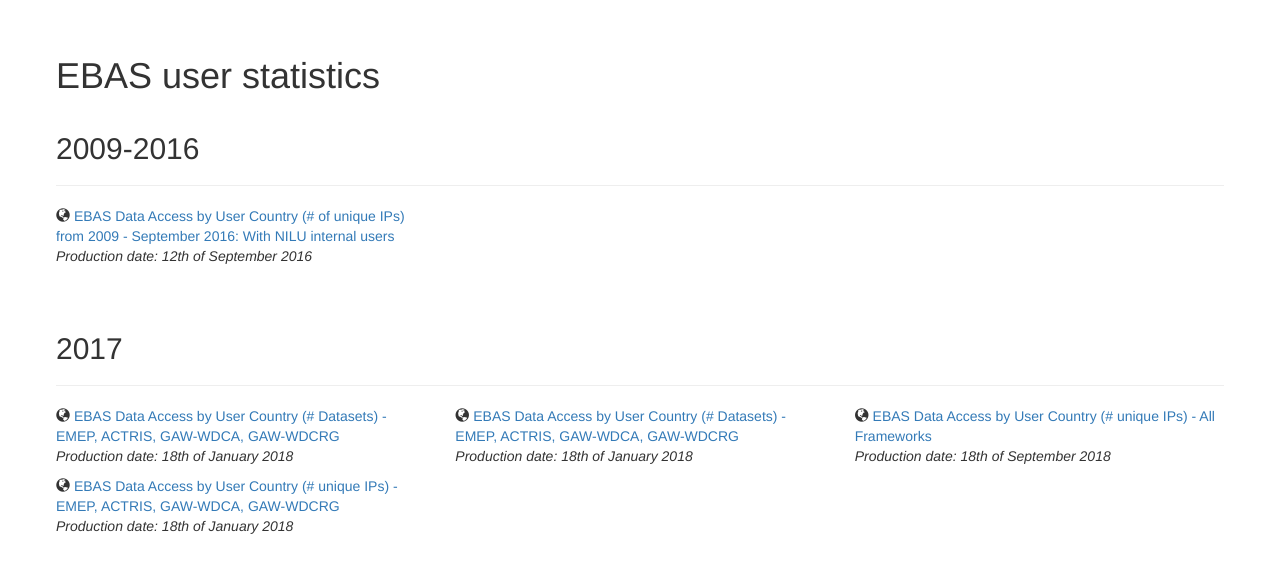
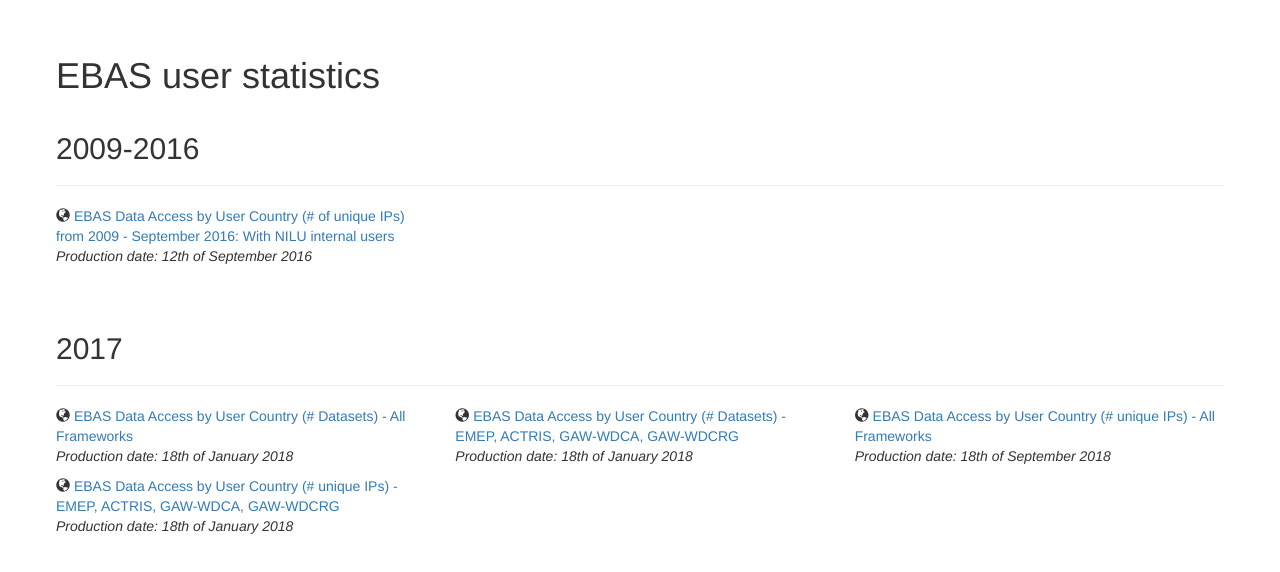
Before and after one commit to ebas-statistics/ebas-world-map, a plain HTML site: page index.html in a window 1280 px wide. Drawn offline with nearby package versions, Linux system fonts and the light colour scheme.

Commit message:
modified a few minor errors

```diff
--- a/index.html
+++ b/index.html
@@ -47,7 +47,7 @@
         <div class="col-lg-4">
 
             <span class="glyphicon glyphicon-globe" aria-hidden="true"></span>
-            <a href="https://ebas-statistics.github.io/ebas-world-map/2017/ebas_data_access_by_user_country_datasets_all_frameworks/index.html">EBAS Data Access by User Country (# Datasets) - EMEP, ACTRIS, GAW-WDCA, GAW-WDCRG</a>
+            <a href="https://ebas-statistics.github.io/ebas-world-map/2017/ebas_data_access_by_user_country_datasets_all_frameworks/index.html">EBAS Data Access by User Country (# Datasets) - All Frameworks</a>
             <p><i>Production date: 18th of January 2018</i></p>
         </div><!-- /.col-lg-4 -->
                 <div class="col-lg-4">
```
Also changed, not shown: tot_2009-2016.html (+1 -1 lines).
